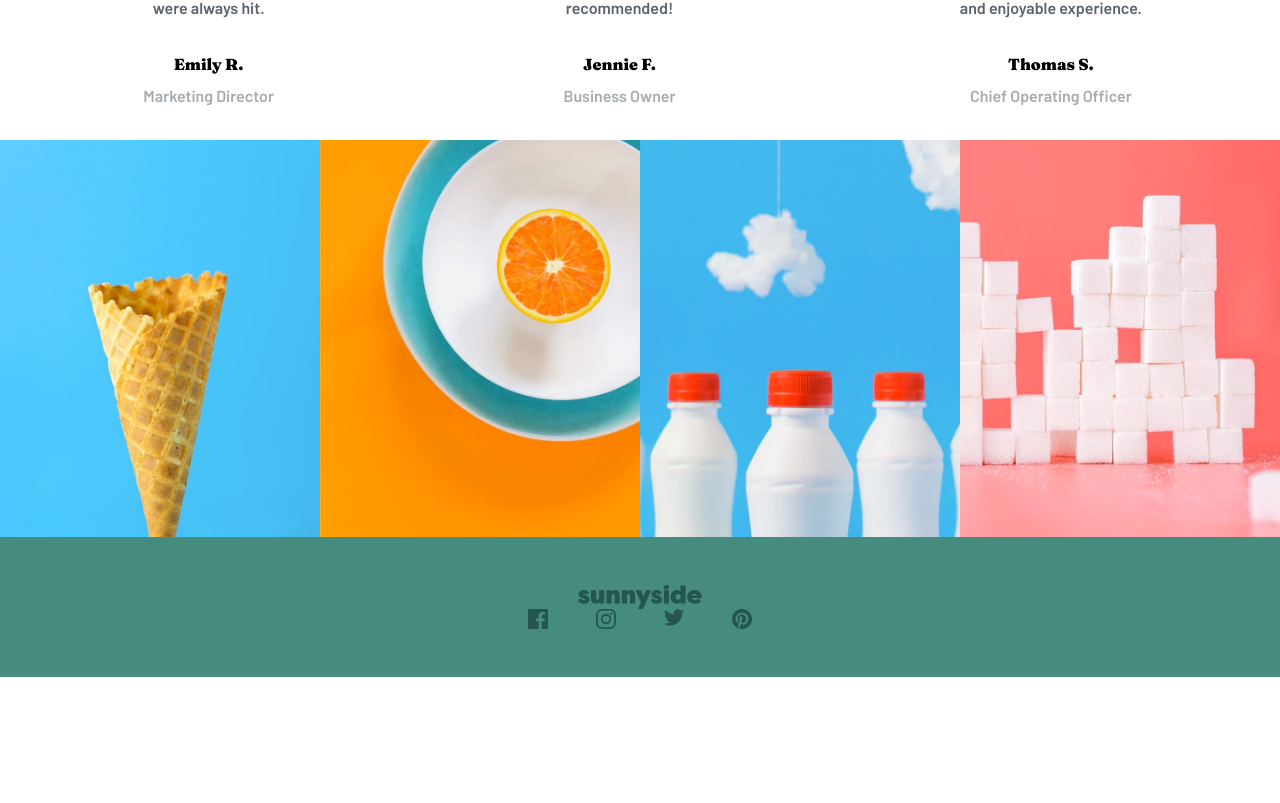
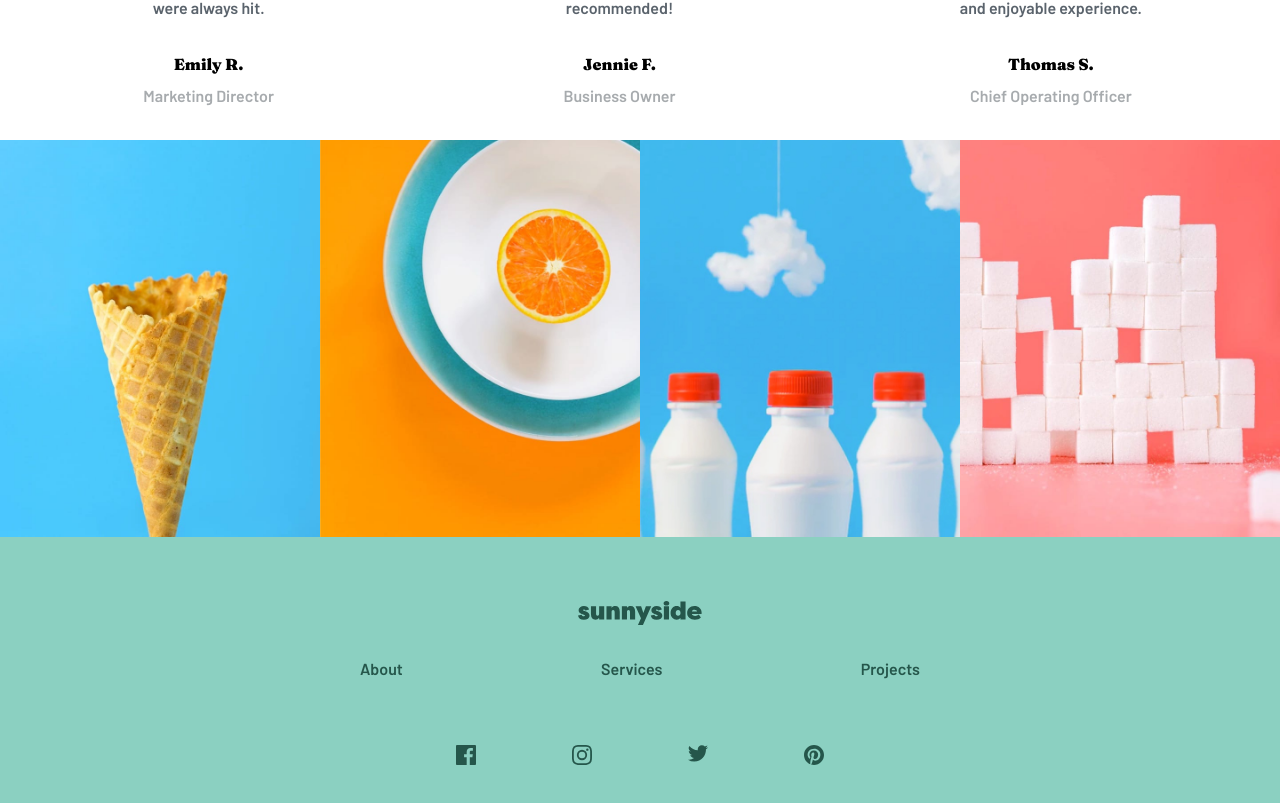
Before and after one commit to AlessioScarfone/sunnyside-agency, a React (Create React App) app: page / in a window 1280 px wide. Shown: the part 2590-3393 px from the top of the page. Before the commit the page ends 3267 px from the top, so only its background shows below. Built offline with nearby package versions, Linux system fonts and the light colour scheme.

Commit message:
footer + fix img width

```diff
--- a/src/components/Footer.tsx
+++ b/src/components/Footer.tsx
@@ -9,9 +9,9 @@ import {
 } from "./reusable/Images";
 
 const StyledFooter = styled.footer`
-  background-color: var(--moderateDarkCyan);
+  background-color: var(--fixCyan);
   width: 100%;
-  padding: 3rem;
+  padding: 4rem 3rem;
   display: flex;
   flex-direction: column;
   justify-content: center;
@@ -24,10 +24,37 @@ const StyledCyanIconWrapper = styled.div`
   }
 `;
 
+const LinkRowContainer = styled.div`
+  display: flex;
+  justify-content: space-between;
+  width: 100%;
+  padding: 2rem 1rem 1rem 1rem;
+  max-width: 100%;
+
+  @media (min-width: 768px) {
+    max-width: 50%;
+  }
+`
+
 const IconRowContainer = styled.div`
-  display: grid;
+  /* display: grid;
   grid-template-columns: 1fr 1fr 1fr 1fr;
-  column-gap: 3rem;
+  column-gap: 2rem; */
+  display: flex;
+  justify-content: space-evenly;
+  width: 100%;
+  padding-top: 3rem;
+  padding-left: 1rem;
+  padding-right: 1rem;
+  max-width: 100%;
+
+  @media (min-width: 768px) {
+    max-width: 50%;
+  }
+`;
+
+const FooterLink = styled.p`
+  color: var(--darkCyan)
 `;
 
 const Footer = () => {
@@ -35,6 +62,13 @@ const Footer = () => {
     <StyledCyanIconWrapper>
       <StyledFooter>
         <Logo />
+
+        <LinkRowContainer>
+          <FooterLink>About</FooterLink>
+          <FooterLink>Services</FooterLink>
+          <FooterLink>Projects</FooterLink>
+        </LinkRowContainer>
+
         <IconRowContainer>
           <FacebookIcon />
           <InstagramIcon />
--- a/src/components/GridSection.tsx
+++ b/src/components/GridSection.tsx
@@ -21,6 +21,7 @@ const Container = styled.div`
 `;
 
 const MainGridContainer = styled.div`
+  max-width: 100%;
   @media (min-width: 768px) {
     display: grid;
     grid-template-columns: 1fr 1fr;
--- a/src/components/reusable/ResponsiveImage.tsx
+++ b/src/components/reusable/ResponsiveImage.tsx
@@ -1,5 +1,5 @@
 import React from "react";
-import styled from 'styled-components/macro';
+import styled from "styled-components/macro";
 
 export interface ResponsiveImageProps {
   smallSrc: string;
@@ -8,23 +8,23 @@ export interface ResponsiveImageProps {
   alt?: string;
 }
 
+const Image = styled.img<{ mediaSize?: number }>`
+  display: none;
+  max-width: 100%;
+  height: auto;
+  object-fit: fill;
+`;
 
-const MediaImgSmall = styled.img<{mediaSize?: number}>`
-  display: none;
+const MediaImgSmall = styled(Image)`
   @media (max-width: ${(props) => props.mediaSize}px) {
     display: block;
   }
-  width: 100%;
-  object-fit: fill;
 `;
 
-const MediaImgBig = styled.img<{mediaSize?: number}>`
-  display: none;
+const MediaImgBig = styled(Image)`
   @media (min-width: ${(props) => props.mediaSize}px) {
     display: block;
   }
-  width: 100%;
-  object-fit: fill;
 `;
 
 const ResponsiveImage = ({
@@ -33,11 +33,10 @@ const ResponsiveImage = ({
   mediaSize = 768,
   alt = "img",
 }: ResponsiveImageProps) => {
-
   return (
     <>
-      <MediaImgSmall src={smallSrc} alt={alt} mediaSize={mediaSize}/>
-      <MediaImgBig src={largeSrc} alt={alt} mediaSize={mediaSize}/>
+      <MediaImgSmall src={smallSrc} alt={alt} mediaSize={mediaSize} />
+      <MediaImgBig src={largeSrc} alt={alt} mediaSize={mediaSize} />
     </>
 
     // <picture>
--- a/src/index.tsx
+++ b/src/index.tsx
@@ -10,6 +10,7 @@ const globalRules = `
     --yellow: hsl(51, 100%, 49%);
     --darkCyan: hsl(167, 40%, 24%);
     --moderateDarkCyan: hsl(168, 34%, 41%);
+    --fixCyan: #8BD0C1;
     --darkBlue: hsl(198, 62%, 26%);
     --veryDarkBlue:  hsl(212, 27%, 19%);
     --darkGrayishBlue: hsl(232, 10%, 55%);
```
